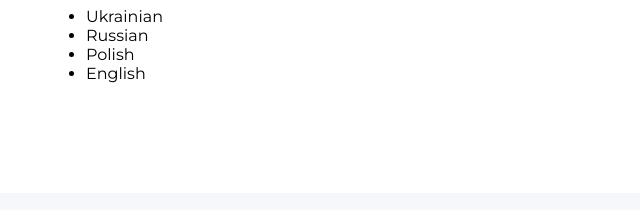
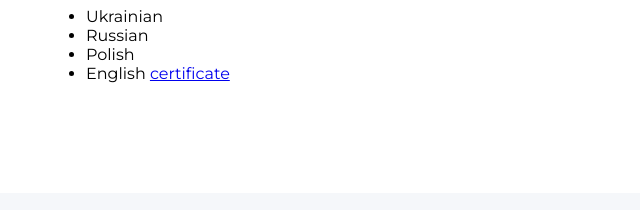
Before and after one commit to Kondes/CV, a plain HTML site: page index.html in a window 1280 px wide. Shown: the part 903-1113 px from the top of the page, 414-1054 px from the left. Drawn offline with Linux system fonts and the light colour scheme.

Commit message:
certificate add

```diff
--- a/index.html
+++ b/index.html
@@ -263,7 +263,9 @@
             <li>Ukrainian</li>
             <li>Russian</li>
             <li>Polish</li>
-            <li>English</li>
+            <li>English
+              <a target="_blank" href="./img/certificate.jpg">certificate</a>
+            </li>
           </ul>
         </div>
       </div>
```
Also changed, not shown: img/certificate.jpg (added).
